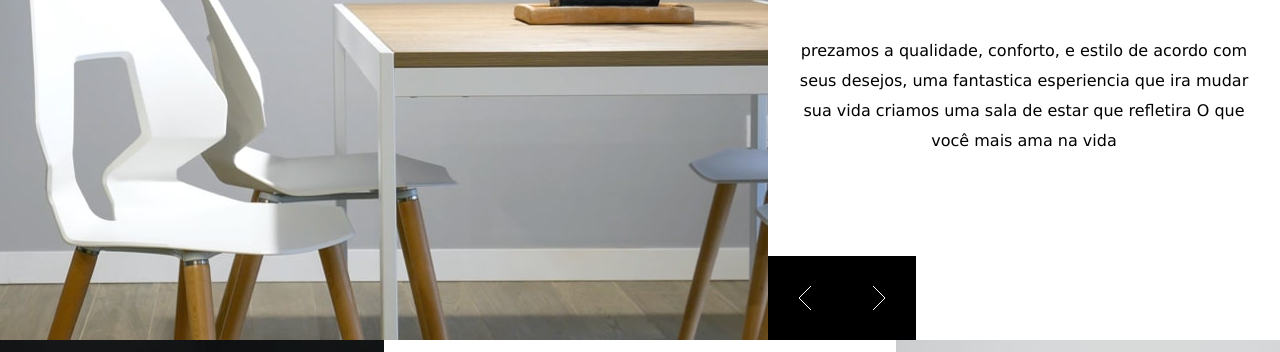
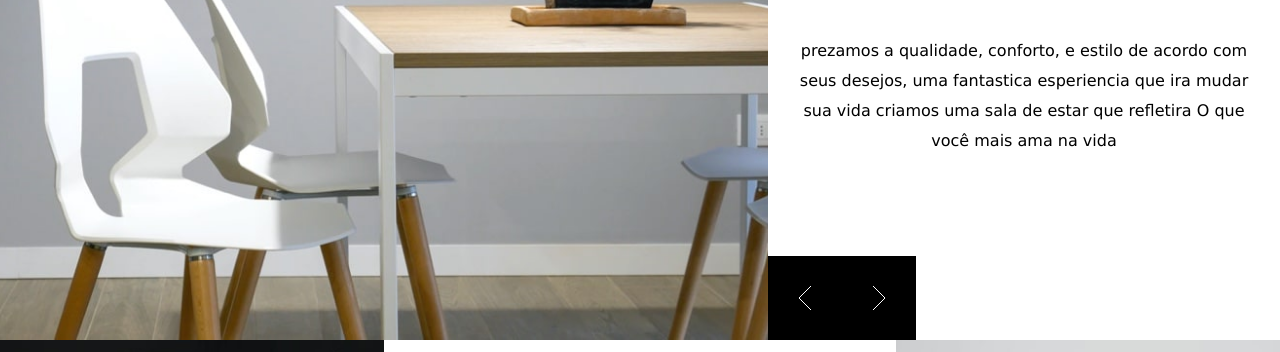
Before and after one commit to denner-august/Room-homepage, a plain HTML site: page index.html in a window 1280 px wide. Shown: the part 180-532 px from the top of the page. Drawn offline with Linux system fonts and the light colour scheme.

Commit message:
atualizacao das fotos

```diff
--- a/css/style.css
+++ b/css/style.css
@@ -73,7 +73,7 @@ header li:hover, a:hover{
     flex-direction: row;
     padding: 30px;
     background-image: url(../images/desktop-image-hero-1.jpg);
-    offset: cover;
+    background-size: cover;
     background-position: center;
 
 }
```
